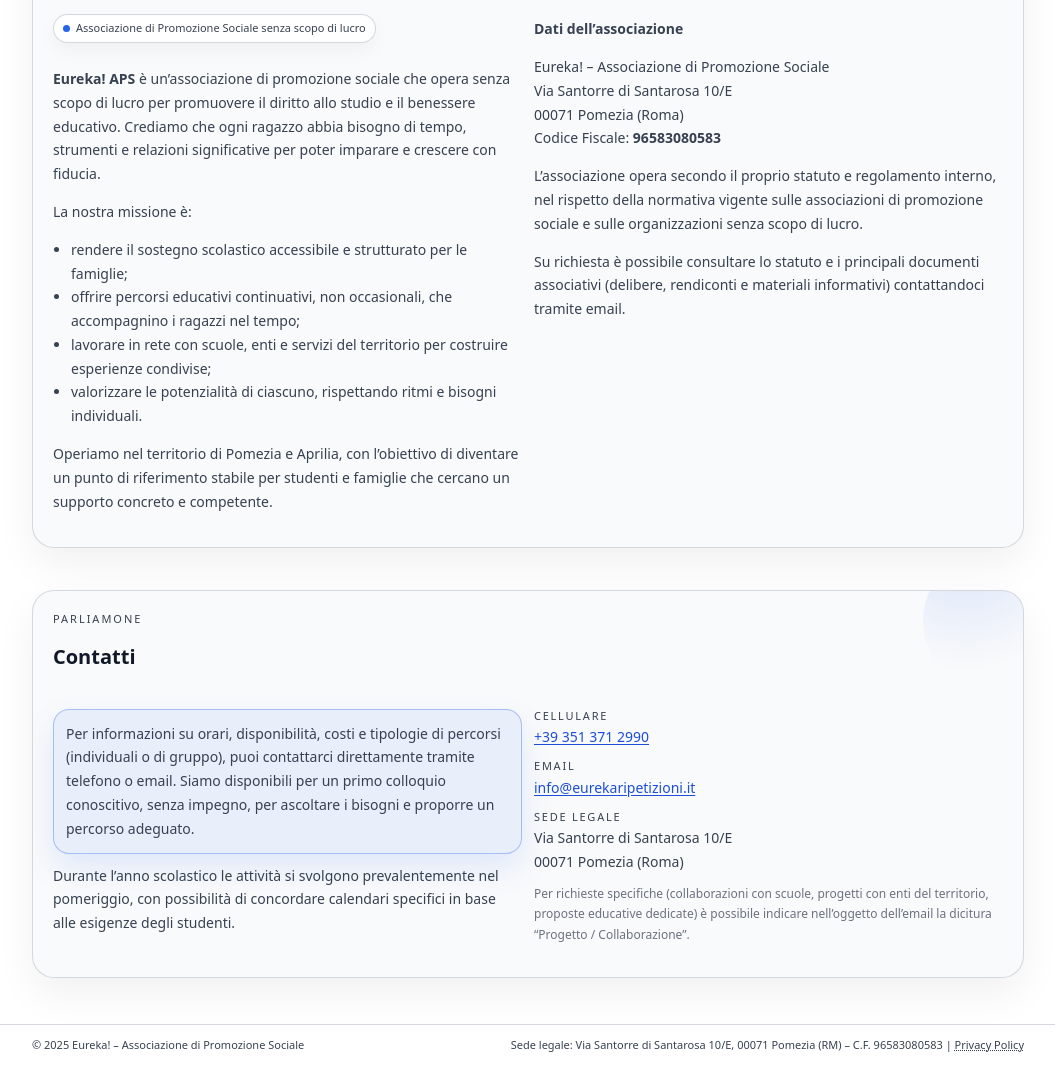
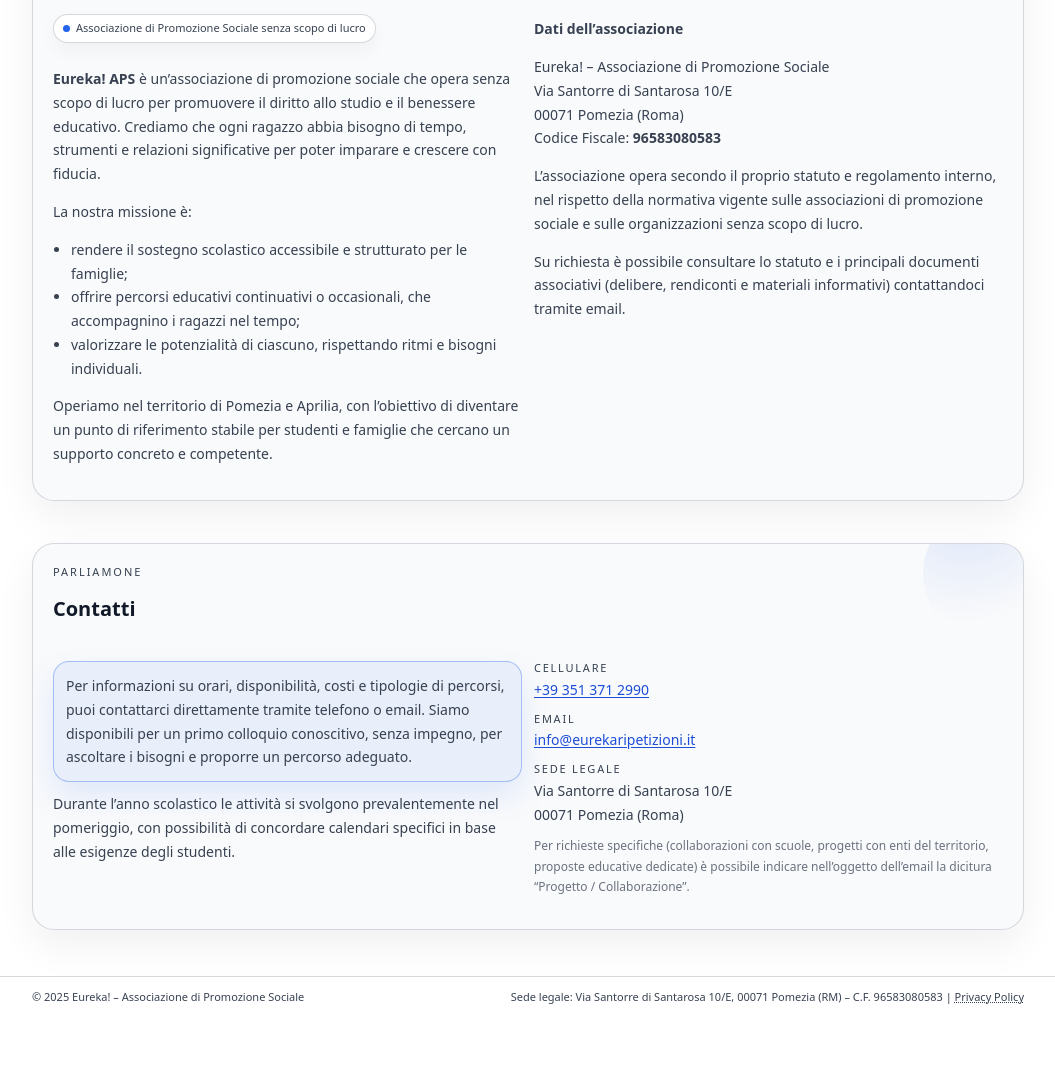
Before and after one commit to eurekaripetizioni/eurekaripetizioni.it, a plain HTML site: page index.html in a window 1280 px wide. Shown: the part 2373-3445 px from the top of the page, without its empty margins (112-1167 px from the left). After the commit the page ends 3397 px from the top, so only its background shows below. Drawn offline with Linux system fonts and the light colour scheme.

Commit message:
Update index.html

```diff
--- a/index.html
+++ b/index.html
@@ -983,8 +983,7 @@
                         </p>
                         <ul style="margin-top:6px; padding-left:18px;">
                             <li>rendere il sostegno scolastico accessibile e strutturato per le famiglie;</li>
-                            <li>offrire percorsi educativi continuativi, non occasionali, che accompagnino i ragazzi nel tempo;</li>
-                            <li>lavorare in rete con scuole, enti e servizi del territorio per costruire esperienze condivise;</li>
+                            <li>offrire percorsi educativi continuativi o occasionali, che accompagnino i ragazzi nel tempo;</li>
                             <li>valorizzare le potenzialità di ciascuno, rispettando ritmi e bisogni individuali.</li>
                         </ul>
                         <p style="margin-top:10px;">
@@ -1026,10 +1025,8 @@
                 <div class="section-body two-column">
                     <div>
                         <div class="contact-highlight">
-                            Per informazioni su orari, disponibilità, costi e tipologie di percorsi (individuali o di
-                            gruppo), puoi contattarci direttamente tramite telefono o email. Siamo disponibili per
-                            un primo colloquio conoscitivo, senza impegno, per ascoltare i bisogni e proporre un
-                            percorso adeguato.
+                            Per informazioni su orari, disponibilità, costi e tipologie di percorsi, puoi contattarci direttamente tramite telefono o email. Siamo disponibili per
+                            un primo colloquio conoscitivo, senza impegno, per ascoltare i bisogni e proporre un percorso adeguato.
                         </div>
                         <p style="margin-top:10px;">
                             Durante l’anno scolastico le attività si svolgono prevalentemente nel pomeriggio, con
```
